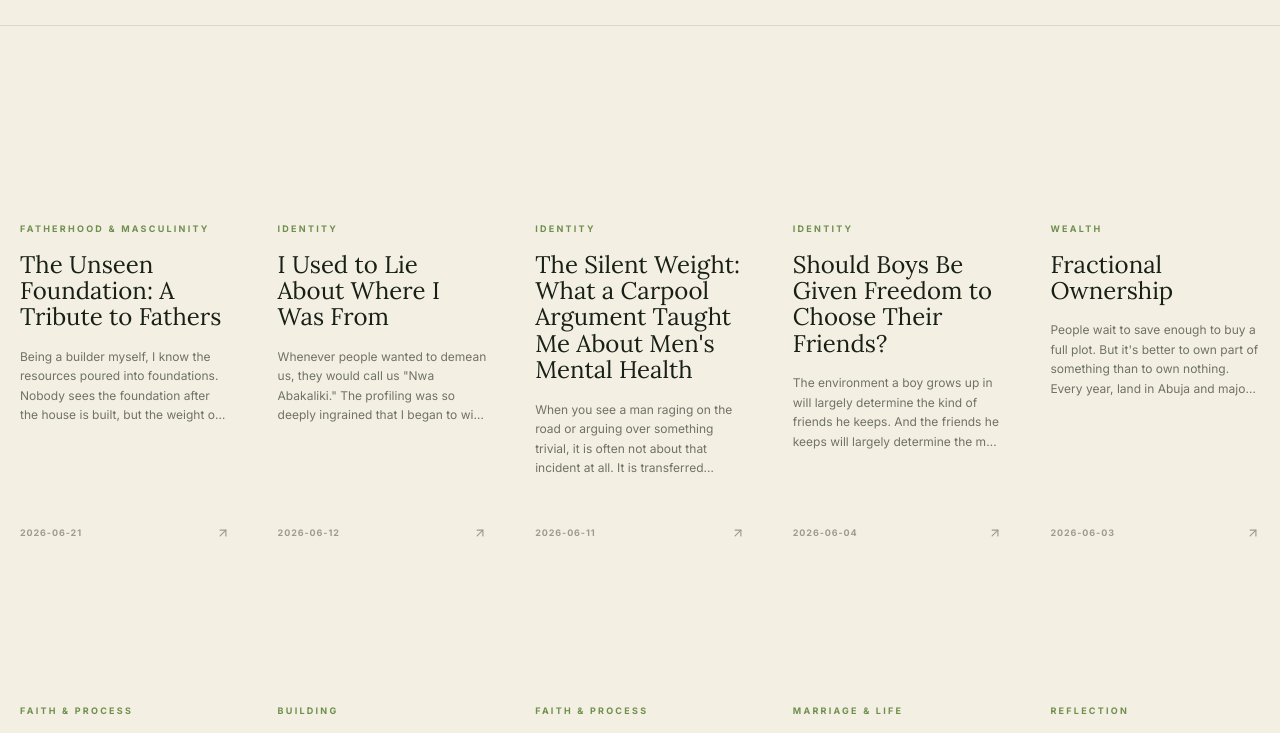
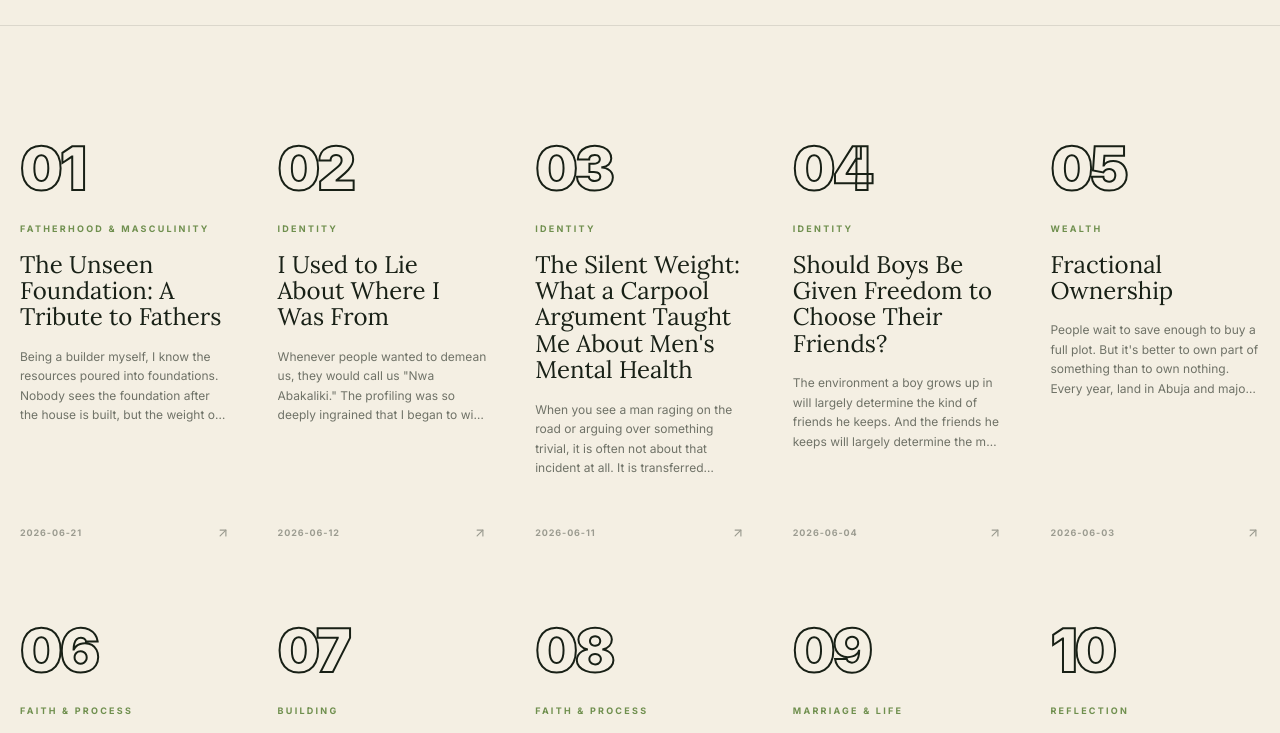
Before and after one commit to conditassociatesltd-gif/purposeful-builder, a Next.js app in the folder purposeful-builder/: page /writing in a window 1280 px wide. Shown: the part 960-1693 px from the top of the page. Built offline with nearby package versions, Linux system fonts and the light colour scheme.

Commit message:
Fix numbering visibility by explicitly setting WebkitTextFillColor and stroke color

```diff
--- a/purposeful-builder/app/page.tsx
+++ b/purposeful-builder/app/page.tsx
@@ -229,8 +229,8 @@ export default function HomePage() {
                   >
                     {/* Hollow outlined number matching reference */}
                     <span
-                      className="font-sans text-6xl font-black tracking-tighter mb-6 text-transparent"
-                      style={{ WebkitTextStroke: "2px currentColor" }}
+                      className="font-sans text-6xl font-black tracking-tighter mb-6"
+                      style={{ WebkitTextStroke: "2px var(--ink)", WebkitTextFillColor: "transparent" }}
                     >
                       {String(index + 1).padStart(2, '0')}
                     </span>
--- a/purposeful-builder/app/writing/page.tsx
+++ b/purposeful-builder/app/writing/page.tsx
@@ -188,8 +188,8 @@ export default function WritingPage({
               className="group flex flex-col h-full hover:bg-black/[0.03] dark:hover:bg-white/[0.03] transition-colors p-4 -mx-4 rounded-xl"
             >
               <span
-                className="font-sans text-5xl md:text-6xl font-black tracking-tighter mb-6 text-transparent"
-                style={{ WebkitTextStroke: "2px currentColor" }}
+                className="font-sans text-5xl md:text-6xl font-black tracking-tighter mb-6"
+                style={{ WebkitTextStroke: "2px var(--ink)", WebkitTextFillColor: "transparent" }}
               >
                 {String(startIndex + index + 1).padStart(2, '0')}
               </span>
```
